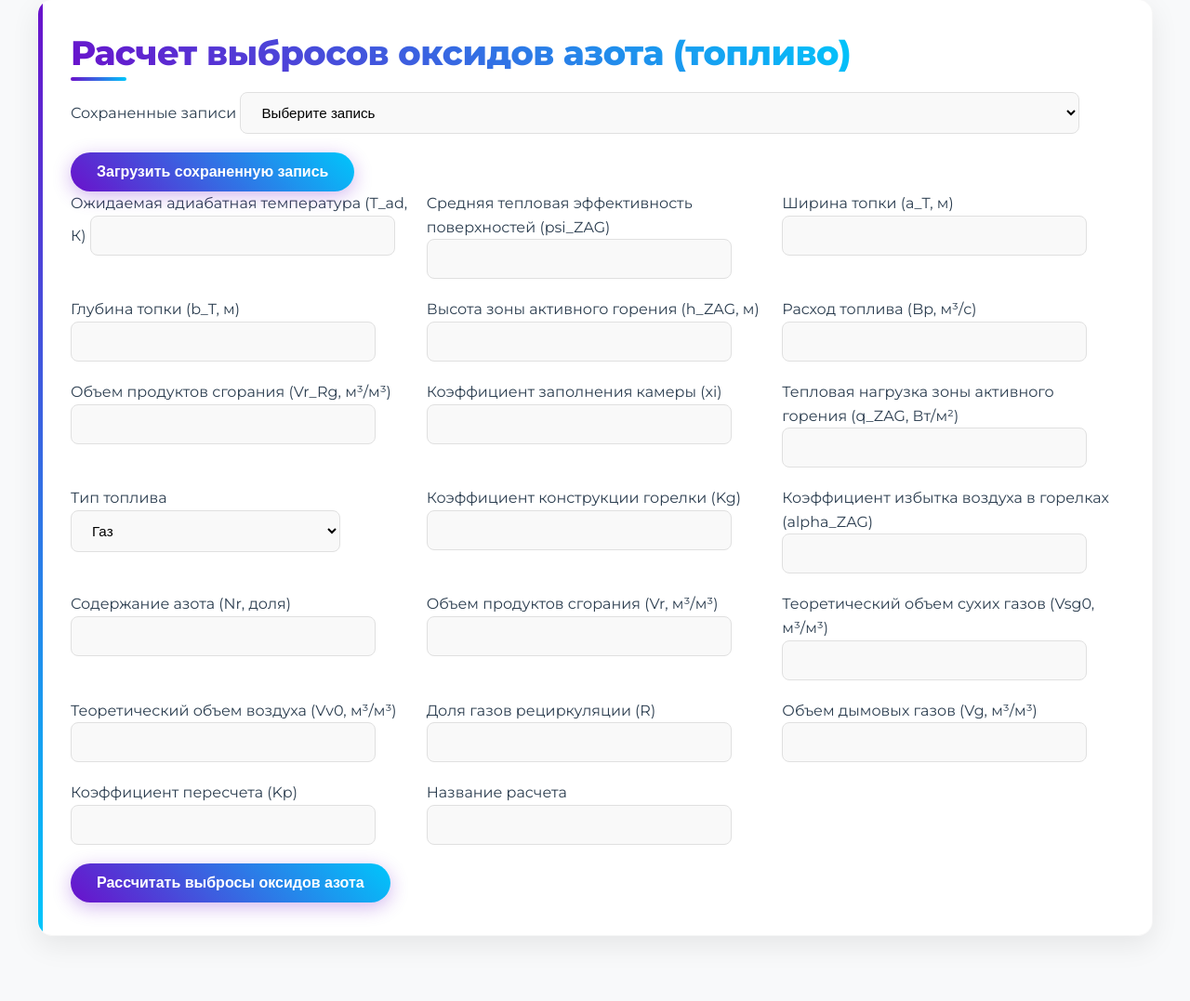
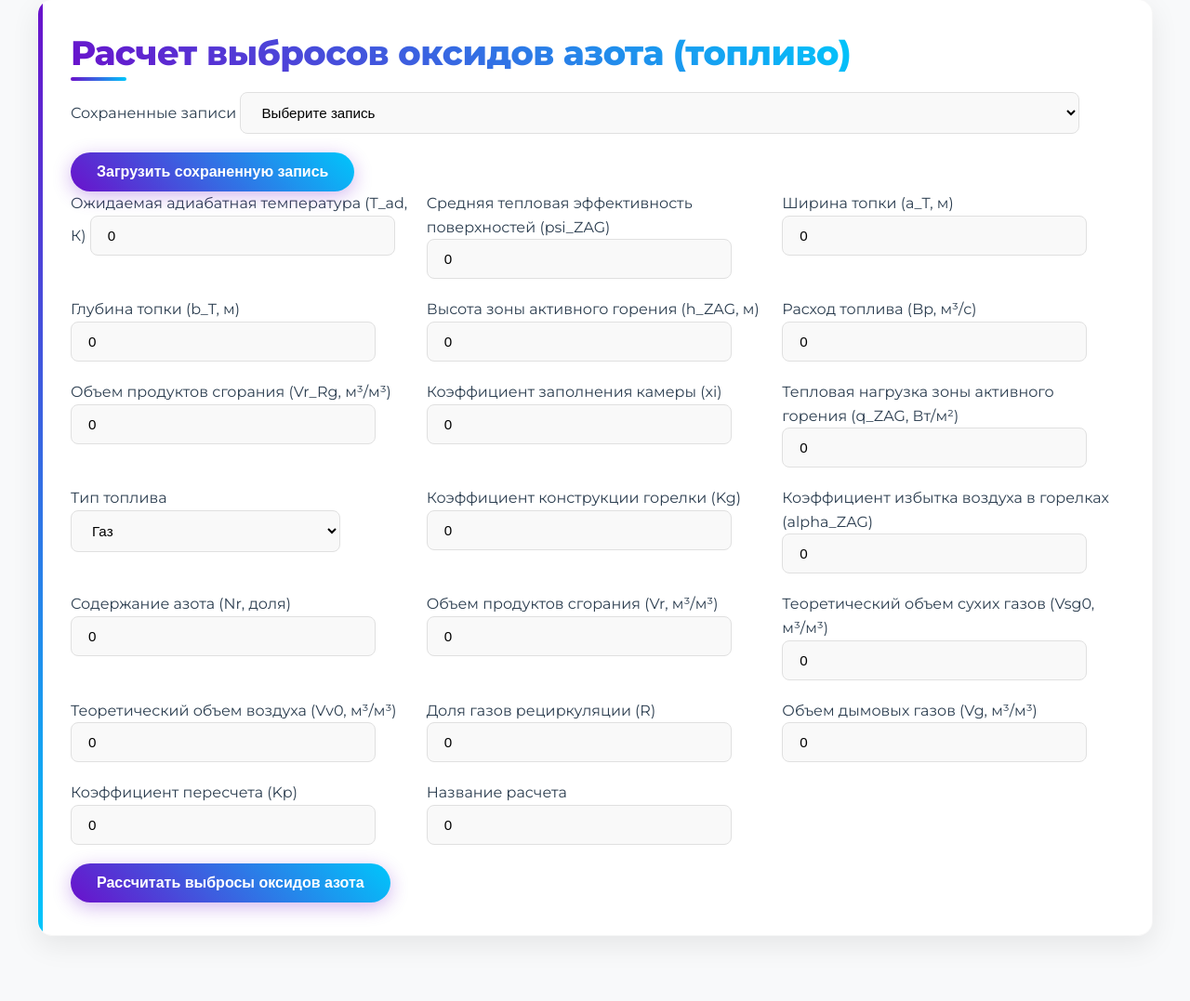
Before and after one commit to kitaychyo/django_Ox_calc, a Django app: page /NOxFuel/ in a window 1280 px wide. Shown: the part 111-1188 px from the top of the page at 93% size. Run offline with Django 5.2, Linux system fonts and the light colour scheme; data comes from the database, SQL or seed files in the repository.

Commit message:
надо исправить корректность моделей

```diff
--- a/app1/calculate.py
+++ b/app1/calculate.py
@@ -173,9 +173,3 @@ params = {
 }
 
 result_fuel = calculate_nox_gas_oil_boiler(params)
-
-print(result_fuel)
-print("Результаты для пылеугольного котла:")
-print(f"Удельные выбросы: {result_fuel['standard_concentration']:.3f} г/МДж")
-print(f"Концентрация NOx: {result_fuel['concentration']:.3f} г/м3")
-print(f"Мощность выброса: {result_fuel['emission_power']:.3f} г/с")
--- a/app1/templates/NOx_fuel.html
+++ b/app1/templates/NOx_fuel.html
@@ -48,39 +48,39 @@
                 <div class="form-container">
                     <div class="form-group">
                         <label>Ожидаемая адиабатная температура (T_ad, К)</label>
-                        <input type="number" min="0" step="0.01" name="T_ad" value="{{ form_data.T_ad|default_if_none:'' }}" required>
+                        <input type="number" min="0" step="0.01" name="T_ad" value="{{ form_data.T_ad|default:0 }}" required>
                     </div>
                     <div class="form-group">
                         <label>Средняя тепловая эффективность поверхностей (psi_ZAG)</label>
-                        <input type="number" min="0" max="0.999" step="0.001" name="psi_ZAG" value="{{ form_data.psi_ZAG|default_if_none:'' }}" required>
+                        <input type="number" min="0" max="0.999" step="0.001" name="psi_ZAG" value="{{ form_data.psi_ZAG|default:0 }}" required>
                     </div>
                     <div class="form-group">
                         <label>Ширина топки (a_T, м)</label>
-                        <input type="number" min="0" step="0.01" name="a_T" value="{{ form_data.a_T|default_if_none:'' }}" required>
+                        <input type="number" min="0" step="0.01" name="a_T" value="{{ form_data.a_T|default:0 }}" required>
                     </div>
                     <div class="form-group">
                         <label>Глубина топки (b_T, м)</label>
-                        <input type="number" min="0" step="0.01" name="b_T" value="{{ form_data.b_T|default_if_none:'' }}" required>
+                        <input type="number" min="0" step="0.01" name="b_T" value="{{ form_data.b_T|default:0 }}" required>
                     </div>
                     <div class="form-group">
                         <label>Высота зоны активного горения (h_ZAG, м)</label>
-                        <input type="number" min="0" step="0.01" name="h_ZAG" value="{{ form_data.h_ZAG|default_if_none:'' }}" required>
+                        <input type="number" min="0" step="0.01" name="h_ZAG" value="{{ form_data.h_ZAG|default:0 }}" required>
                     </div>
                     <div class="form-group">
                         <label>Расход топлива (Bp, м³/с)</label>
-                        <input type="number" min="0" step="0.01" name="Bp" value="{{ form_data.Bp|default_if_none:'' }}" required>
+                        <input type="number" min="0" step="0.01" name="Bp" value="{{ form_data.Bp|default:0 }}" required>
                     </div>
                     <div class="form-group">
                         <label>Объем продуктов сгорания (Vr_Rg, м³/м³)</label>
-                        <input type="number" min="0" step="0.01" name="Vr_Rg" value="{{ form_data.Vr_Rg|default_if_none:'' }}" required>
+                        <input type="number" min="0" step="0.01" name="Vr_Rg" value="{{ form_data.Vr_Rg|default:0 }}" required>
                     </div>
                     <div class="form-group">
                         <label>Коэффициент заполнения камеры (xi)</label>
-                        <input type="number" min="0" step="0.01" name="xi" value="{{ form_data.xi|default_if_none:'' }}" required>
+                        <input type="number" min="0" step="0.01" name="xi" value="{{ form_data.xi|default:0 }}" required>
                     </div>
                     <div class="form-group">
                         <label>Тепловая нагрузка зоны активного горения (q_ZAG, Вт/м²)</label>
-                        <input type="number" min="0" step="0.001" name="q_ZAG" value="{{ form_data.q_ZAG|default_if_none:'' }}" required>
+                        <input type="number" min="0" step="0.001" name="q_ZAG" value="{{ form_data.q_ZAG|default:0 }}" required>
                     </div>
                     <div class="form-group">
                         <label>Тип топлива</label>
@@ -92,43 +92,43 @@
                     </div>
                     <div class="form-group">
                         <label>Коэффициент конструкции горелки (Kg)</label>
-                        <input type="number" min="0" step="0.01" name="Kg" value="{{ form_data.Kg|default_if_none:'' }}" required>
+                        <input type="number" min="0" step="0.01" name="Kg" value="{{ form_data.Kg|default:0 }}" required>
                     </div>
                     <div class="form-group">
                         <label>Коэффициент избытка воздуха в горелках (alpha_ZAG)</label>
-                        <input type="number" min="0" step="0.01" name="alpha_ZAG" value="{{ form_data.alpha_ZAG|default_if_none:'' }}" required>
+                        <input type="number" min="0" step="0.01" name="alpha_ZAG" value="{{ form_data.alpha_ZAG|default:0 }}" required>
                     </div>
                     <div class="form-group">
                         <label>Содержание азота (Nr, доля)</label>
-                        <input type="number" min="0" step="0.0001" name="Nr" value="{{ form_data.Nr|default_if_none:'' }}" required>
+                        <input type="number" min="0" step="0.0001" name="Nr" value="{{ form_data.Nr|default:0 }}" required>
                     </div>
                     <div class="form-group">
                         <label>Объем продуктов сгорания (Vr, м³/м³)</label>
-                        <input type="number" min="0" step="0.01" name="Vr" value="{{ form_data.Vr|default_if_none:'' }}" required>
+                        <input type="number" min="0" step="0.01" name="Vr" value="{{ form_data.Vr|default:0 }}" required>
                     </div>
                     <div class="form-group">
                         <label>Теоретический объем сухих газов (Vsg0, м³/м³)</label>
-                        <input type="number" min="0" step="0.01" name="Vsg0" value="{{ form_data.Vsg0|default_if_none:'' }}" required>
+                        <input type="number" min="0" step="0.01" name="Vsg0" value="{{ form_data.Vsg0|default:0 }}" required>
                     </div>
                     <div class="form-group">
                         <label>Теоретический объем воздуха (Vv0, м³/м³)</label>
-                        <input type="number" min="0" step="0.01" name="Vv0" value="{{ form_data.Vv0|default_if_none:'' }}" required>
+                        <input type="number" min="0" step="0.01" name="Vv0" value="{{ form_data.Vv0|default:0 }}" required>
                     </div>
                     <div class="form-group">
                         <label>Доля газов рециркуляции (R)</label>
-                        <input type="number" min="0" step="0.01" name="R" value="{{ form_data.R|default_if_none:'' }}" required>
+                        <input type="number" min="0" step="0.01" name="R" value="{{ form_data.R|default:0 }}" required>
                     </div>
                     <div class="form-group">
                         <label>Объем дымовых газов (Vg, м³/м³)</label>
-                        <input type="number" min="0" step="0.01" name="Vg" value="{{ form_data.Vg|default_if_none:'' }}" required>
+                        <input type="number" min="0" step="0.01" name="Vg" value="{{ form_data.Vg|default:0 }}" required>
                     </div>
                     <div class="form-group">
                         <label>Коэффициент пересчета (Kp)</label>
-                        <input type="number" min="0" step="0.001" name="Kp" value="{{ form_data.Kp|default_if_none:'' }}" required>
+                        <input type="number" min="0" step="0.001" name="Kp" value="{{ form_data.Kp|default:0 }}" required>
                     </div>
                     <div class="form-group">
                         <label>Название расчета</label>
-                        <input type="text" name="name" value="{{ form_data.name|default_if_none:'' }}">
+                        <input type="text" name="name" value="{{ form_data.name|default:0 }}">
                     </div>
                 </div>
 
--- a/app1/urls.py
+++ b/app1/urls.py
@@ -1,3 +1,4 @@
+from django.contrib import admin
 from django.urls import path
 from . import views
 from django.conf import settings
@@ -8,4 +9,4 @@ urlpatterns = [
     path('NOx/', views.NOx, name='NOx'),
     path('SOx/', views.SOx, name='SOx'),
     path('NOxFuel/', views.NOx_fuel, name='NOx_fuel'),
-]+static(settings.MEDIA_URL, document_root=settings.MEDIA_ROOT)
+]
--- a/start/settings.py
+++ b/start/settings.py
@@ -116,8 +116,6 @@ USE_TZ = True
 # Static files (CSS, JavaScript, Images)
 # https://docs.djangoproject.com/en/5.2/howto/static-files/
 
-Media_URL = '/media/'
-MEDIA_ROOT = BASE_DIR / 'media'
 STATIC_URL = 'static/'
 
 STATIC_ROOT = os.path.join(BASE_DIR, 'staticfiles')
--- a/start/urls.py
+++ b/start/urls.py
@@ -1,5 +1,7 @@
 from django.contrib import admin
 from django.urls import path, include
+from django.conf import settings
+from django.conf.urls.static import static
 
 urlpatterns = [
     path('admin/', admin.site.urls),
```
Also changed, not shown: app1/templates/NOx.html (+18 -18 lines).
